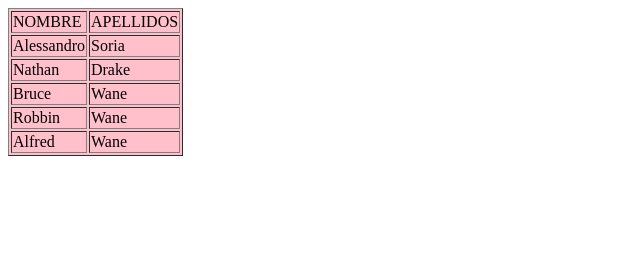
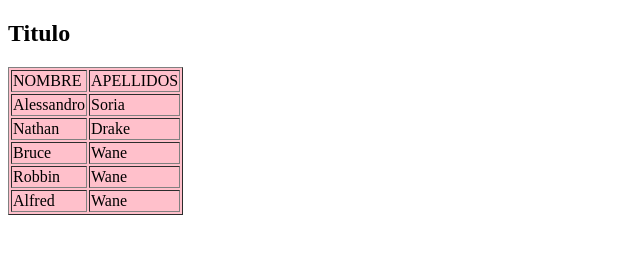
Before and after one commit to rubensq74/clase-de-github, a plain HTML site: page registro.html in a window 1280 px wide. Shown: the whole page, without its empty margins (0-640 px from the left). Drawn offline with Linux system fonts and the light colour scheme.

Commit message:
add title

```diff
--- a/registro.html
+++ b/registro.html
@@ -4,6 +4,7 @@
 	<title>Hola Buenos dias</title>
 </head>
 <body>
+	<h2>Titulo</h2>
 	<table border="1" style="background: pink">
 		<tr>
 			<td>NOMBRE</td>
```
